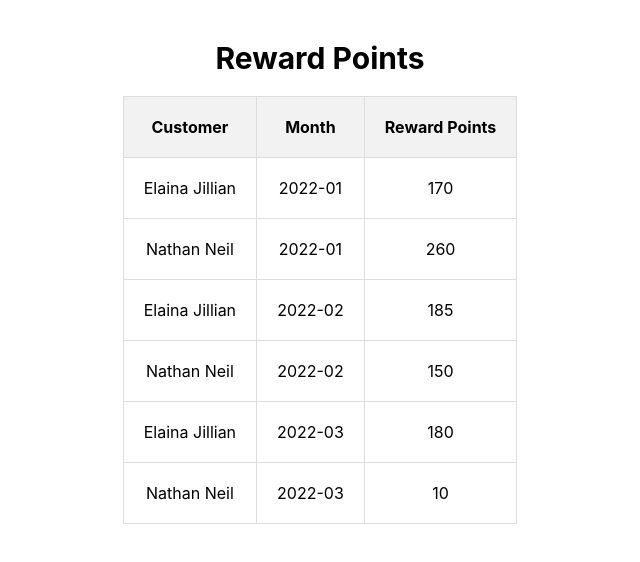
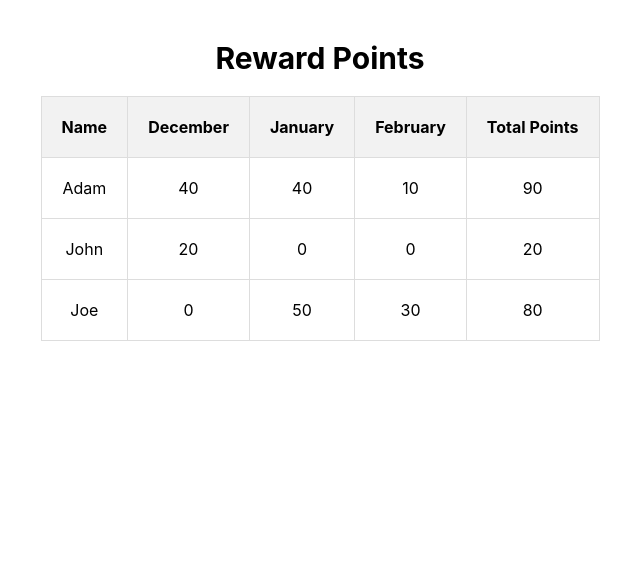
Before and after one commit to eowdeveloper/code-problems, a React (Create React App) app in the folder rewards-program/: page / in a window 1280 px wide. Shown: the top 562 px of the page, without its empty margins (320-960 px from the left). Built offline with nearby package versions, Linux system fonts and the light colour scheme; data requests are answered from the project's data file; the HTML template or start-up script is replaced by a standard one.

Commit message:
updated the code

```diff
--- a/rewards-program/db.json
+++ /dev/null
@@ -1,84 +0,0 @@
-{
-  "transactions": [
-    {
-      "customer": "Elaina Jillian",
-      "date": "2022-01-05",
-      "amount": 120
-    },
-    {
-      "customer": "Nathan Neil",
-      "date": "2022-01-10",
-      "amount": 60
-    },
-    {
-      "customer": "Elaina Jillian",
-      "date": "2022-01-12",
-      "amount": 100
-    },
-    {
-      "customer": "Nathan Neil",
-      "date": "2022-01-13",
-      "amount": 200
-    },
-    {
-      "customer": "Elaina Jillian",
-      "date": "2022-01-15",
-      "amount": 80
-    },
-    {
-      "customer": "Elaina Jillian",
-      "date": "2022-02-01",
-      "amount": 110
-    },
-    {
-      "customer": "Nathan Neil",
-      "date": "2022-02-03",
-      "amount": 150
-    },
-    {
-      "customer": "Elaina Jillian",
-      "date": "2022-02-05",
-      "amount": 120
-    },
-    {
-      "customer": "Nathan Neil",
-      "date": "2022-02-09",
-      "amount": 50
-    },
-    {
-      "customer": "Elaina Jillian",
-      "date": "2022-02-10",
-      "amount": 75
-    },
-    {
-      "customer": "Nathan Neil",
-      "date": "2022-02-15",
-      "amount": 40
-    },
-    {
-      "customer": "Elaina Jillian",
-      "date": "2022-03-01",
-      "amount": 90
-    },
-    {
-      "customer": "Nathan Neil",
-      "date": "2022-03-10",
-      "amount": 60
-    },
-    {
-      "customer": "Elaina Jillian",
-      "date": "2022-03-15",
-      "amount": 100
-    },
-    {
-      "customer": "Elaina Jillian",
-      "date": "2022-03-17",
-      "amount": 120
-    },
-    {
-      "customer": "Nathan Neil",
-      "date": "2022-03-21",
-      "amount": 50
-    }
-  ]
-}
--- a/rewards-program/src/api/customerApis.js
+++ b/rewards-program/src/api/customerApis.js
@@ -1,10 +1,58 @@
+const transactions = [
+  {
+    id: 1,
+    name: "Adam",
+    amount: 60,
+    date: 1676095200000
+  },
 
-export const fetchTransactions = async () => {
-  try {
-    const response = await fetch("http://localhost:3000/transactions");
-    const data = await response.json();
-    return data;
-  } catch (error) {
-    console.error("Error fetching transactions:", error);
+  {
+    id: 2,
+    name: "John",
+    amount: 30,
+    date: 1677477600000
+  },
+  {
+    id: 3,
+    name: "Adam",
+    amount: 90,
+    date: 1674799200000
+  },
+  {
+    id: 4,
+    name: "Joe",
+    amount: 100,
+    date: 1673762400000
+  },
+  {
+    id: 5,
+    name: "John",
+    amount: 70,
+    date: 1671062400000
+  },
+  {
+    id: 6,
+    name: "John",
+    amount: 40,
+    date: 1670457600000
+  },
+  {
+    id: 7,
+    name: "Adam",
+    amount: 90,
+    date: 1672272000000
+  },
+  {
+    id: 8,
+    name: "Joe",
+    amount: 80,
+    date: 1645509600000
   }
+];
+
+
+export const fetchTransactions = () => {
+  return new Promise((resolve, reject) => {
+    setTimeout(resolve(transactions), Math.random() * 1000);
+  });
 };
--- a/rewards-program/src/components/RewardsProgram.js
+++ b/rewards-program/src/components/RewardsProgram.js
@@ -2,12 +2,42 @@ import { useState, useEffect } from "react";
 import { fetchTransactions } from "../api/customerApis";
 import "./RewardsProgram.css";
 
+// pure function for customer's rewards information
+const calculateRewards = (transactions) => {
+  const rewards = [];
+
+  transactions.forEach((transaction) => {
+    const { name, amount, date } = transaction;
+    let month = new Date(date).toLocaleString("en", {month: "long"});
+    let rewardPoints = 0;
+
+    // calculate the reward points for EACH transaction
+    if (amount > 100) {
+      rewardPoints += (amount - 100) * 2 + 50;
+    } else if (amount > 50 && amount <= 100) {
+      rewardPoints += amount - 50;
+    }
+
+    // if the customer exist in the system
+    const existingCustomer = name in rewards;
+
+    if (existingCustomer) {
+      // add rewards the existing month or create a new month to add rewards
+      rewards[name].months[month] = (rewards[name].months[month] || 0) + rewardPoints;
+      rewards[name].totalRewards += rewardPoints;
+    } else {
+      rewards[name] = {months:{[month]: rewardPoints}, totalRewards: rewardPoints };
+    }
+  });
+  return rewards;
+};
+
 export default function RewardsProgram() {
-  //customer's transaction information
   const [transactions, setTransactions] = useState([]);
-  //customer's rewards information
   const [rewards, setRewards] = useState([]);
+  const [monthsArr, setMonthsArr] = useState([]);
 
+  // run on the first render, setting data
   useEffect(() => {
     fetchTransactions()
       .then((data) => {
@@ -17,60 +47,49 @@ export default function RewardsProgram() {
         console.error("Error fetching transactions:", error);
         setTransactions([]);
       });
-  }, []); // run on the first render
+  }, []);
 
+  // setting the three-month period in an Array called MonthsArr
+  // setting EACH customer and their rewards points in an object form in an Array called rewards
   useEffect(() => {
-    const calculateRewards = (transactions) => {
-      const rewards = [];
+    const objMonth = {};
+    transactions.forEach((transaction) => {
+      const epoch = new Date(transaction.date).getTime();
+      const month = new Date(transaction.date).toLocaleString("en", {month: "long"});
 
-      transactions.forEach((transaction) => {
-        const { customer, date, amount } = transaction;
-        const month = date.slice(0, 7); // YYYY-MM
-        let rewardPoints = 0;
+      if (!(month in objMonth)) {
+        objMonth[month] = epoch;
+      }
+    });
 
-        if (amount > 100) {
-          rewardPoints += (amount - 100) * 2 + 50;
-        } else if (amount > 50) {
-          rewardPoints += amount - 50;
-        }
+    const sortedObjMonth = Object.entries(objMonth)
+      .sort((a, b) => a[1] - b[1])
+      .map((item) => item[0]);
 
-        const existingReward = rewards.find(
-          (reward) => reward.customer === customer && reward.month === month
-        );
-
-        if (existingReward) {
-          existingReward.points += rewardPoints;
-        } else {
-          rewards.push({ customer, month, points: rewardPoints });
-        }
-      });
-
-      setRewards(rewards);
-    };
-
-    calculateRewards(transactions);
+    setMonthsArr(sortedObjMonth);
+    setRewards(calculateRewards(transactions));
   }, [transactions]);
 
   const renderResults = () => {
     return (
-      <table role="table">
+      <table>
         <thead>
-          <tr role="row">
-            <th role="columnheader" scope="col">Customer</th>
-            <th role="columnheader" scope="col">Month</th>
-            <th role="columnheader" scope="col">Reward Points</th>
+          <tr>
+            <th>Name</th>
+            {monthsArr.map((month, id) => <th key={id}>{month}</th>)}
+            <th>Total Points</th>
           </tr>
         </thead>
         <tbody>
-          {rewards.map((reward, index) => {
-            return (
-              <tr key={index} role="row">
-                <td role="cell">{reward.customer}</td>
-                <td role="cell">{reward.month}</td>
-                <td role="cell">{reward.points}</td>
-              </tr>
-            );
-          })}
+          {Object.entries(rewards).map(([customerName, { months, totalRewards }], id) => (
+            <tr key={id}>
+              <td>{customerName}</td>
+              {monthsArr.map((month, id) => (
+                <td key={id}>{months[month] ? months[month] : 0}</td>
+              ))}
+              <td>{totalRewards}</td>
+            </tr>
+          ))}
         </tbody>
       </table>
     );
```
Also changed, not shown: 1 other file (tests, documents, lock files or other folders).
